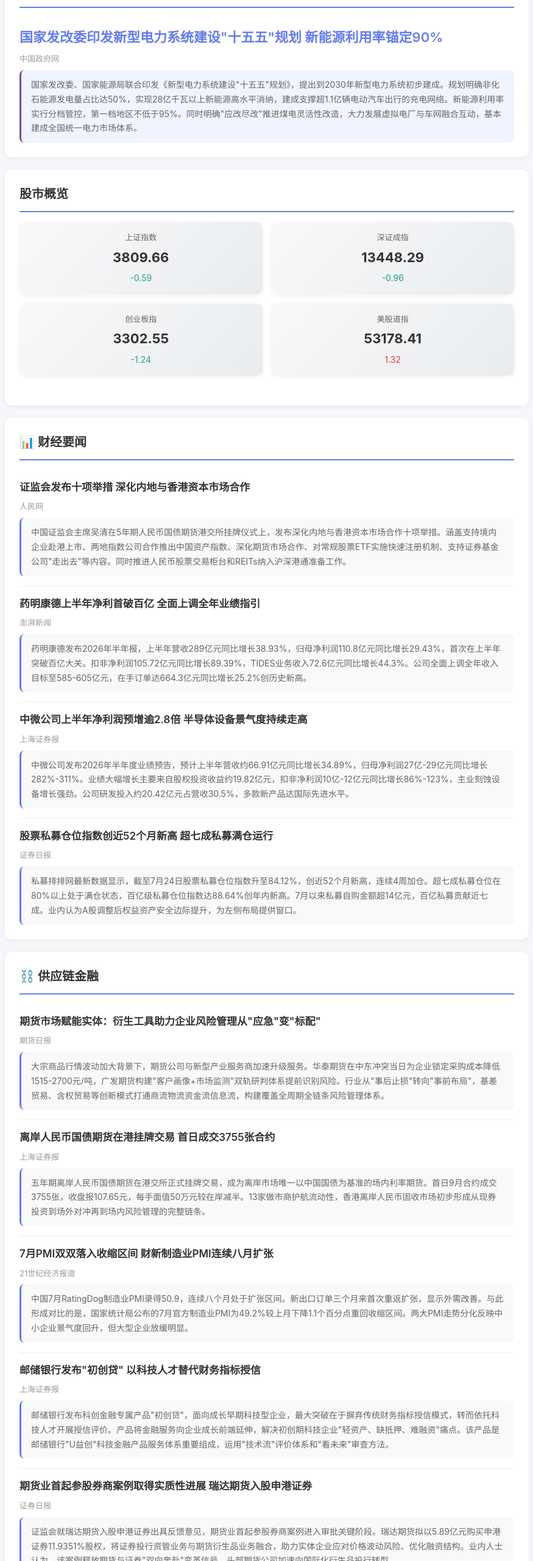
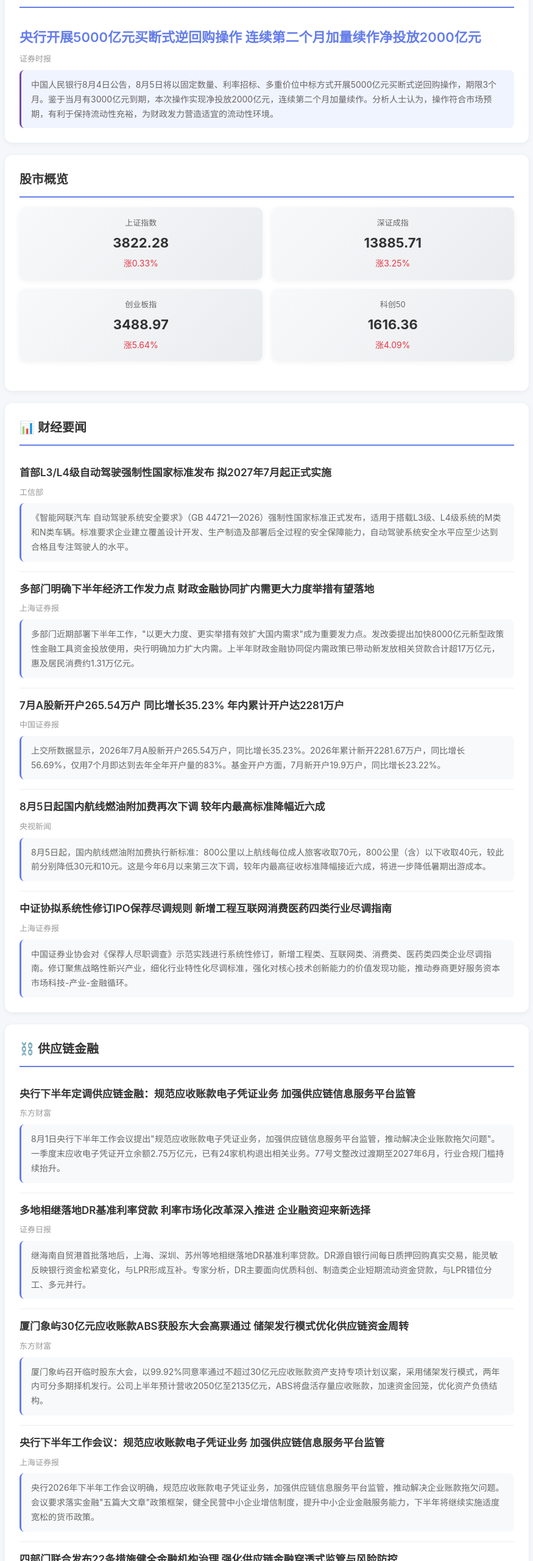
Before and after one commit to pkbmw110120/finance-morning-brief, a plain HTML site: page index.html in a window 1280 px wide. Shown: the part 240-2800 px from the top of the page at 61% size, without its empty margins (202-1077 px from the left). Drawn offline with Linux system fonts and the light colour scheme; no server answers.

Commit message:
deploy: 2026-08-05 早报（最新版）

```diff
--- a/index.html
+++ b/index.html
@@ -3,7 +3,7 @@
 <head>
     <meta charset="UTF-8">
     <meta name="viewport" content="width=device-width, initial-scale=1.0">
-    <title>2026-08-04 财经早报</title>
+    <title>2026-08-05 财经早报</title>
     <style>
         /* ========== 全局样式（固定不变）========== */
         * { margin: 0; padding: 0; box-sizing: border-box; }
@@ -274,20 +274,20 @@
 <body>
     <!-- 头部 -->
     <div class="header">
-        <h1>📰 2026-08-04 财经早报</h1>
-        <p class="subtitle">云链直贴业务参考价（2026年8月4日早间报价）</p>
+        <h1>📰 2026-08-05 财经早报</h1>
+        <p class="subtitle">云链直贴业务参考价（报价日期：2026年8月4日早间）</p>
     </div>
 
     <!-- 头条 -->
     <section class="section headline">
         <h2 class="section-title">🔥 头条</h2>
-        <article class="news-item" data-news-id="headline-1" data-news-title="新型电力系统建设"十五五"规划印发">
-            <a href="https://www.gov.cn/zhengce/zhengceku/202608/content_7077425.htm" target="_blank">
-                <h3 class="news-title">国家发改委印发新型电力系统建设"十五五"规划 新能源利用率锚定90%</h3>
+        <article class="news-item" data-news-id="headline-1" data-news-title="央行5000亿买断式逆回购 净投放2000亿">
+            <a href="http://epaper.stcn.com/con/202608/05/content_2957880.html" target="_blank">
+                <h3 class="news-title">央行开展5000亿元买断式逆回购操作 连续第二个月加量续作净投放2000亿元</h3>
             </a>
-            <div class="news-meta">中国政府网</div>
+            <div class="news-meta">证券时报</div>
 
-            <div class="ai-summary">国家发改委、国家能源局联合印发《新型电力系统建设"十五五"规划》，提出到2030年新型电力系统初步建成。规划明确非化石能源发电量占比达50%，实现28亿千瓦以上新能源高水平消纳，建成支撑超1.1亿辆电动汽车出行的充电网络。新能源利用率实行分档管控，第一档地区不低于95%。同时明确"应改尽改"推进煤电灵活性改造，大力发展虚拟电厂与车网融合互动，基本建成全国统一电力市场体系。</span>
+            <div class="ai-summary">中国人民银行8月4日公告，8月5日将以固定数量、利率招标、多重价位中标方式开展5000亿元买断式逆回购操作，期限3个月。鉴于当月有3000亿元到期，本次操作实现净投放2000亿元，连续第二个月加量续作。分析人士认为，操作符合市场预期，有利于保持流动性充裕，为财政发力营造适宜的流动性环境。</span>
         </article>
     </section>
 
@@ -299,23 +299,23 @@
 
                 <div class="market-card">
                     <div class="index-name">上证指数</div>
-                    <div class="index-value">3809.66</div>
-                    <div class="index-change down">-0.59</div>
+                    <div class="index-value">3822.28</div>
+                    <div class="index-change up">涨0.33%</div>
                 </div>
                 <div class="market-card">
                     <div class="index-name">深证成指</div>
-                    <div class="index-value">13448.29</div>
-                    <div class="index-change down">-0.96</div>
+                    <div class="index-value">13885.71</div>
+                    <div class="index-change up">涨3.25%</div>
                 </div>
                 <div class="market-card">
                     <div class="index-name">创业板指</div>
-                    <div class="index-value">3302.55</div>
-                    <div class="index-change down">-1.24</div>
+                    <div class="index-value">3488.97</div>
+                    <div class="index-change up">涨5.64%</div>
                 </div>
                 <div class="market-card">
-                    <div class="index-name">美股道指</div>
-                    <div class="index-value">53178.41</div>
-                    <div class="index-change up">1.32</div>
+                    <div class="index-name">科创50</div>
+                    <div class="index-value">1616.36</div>
+                    <div class="index-change up">涨4.09%</div>
                 </div>
             </div>
         </div>
@@ -324,40 +324,49 @@
     <section class="section finance-news">
         <h2 class="section-title">📊 财经要闻</h2>
 
-        <article class="news-item" data-news-id="news-1" data-news-title="证监会十项举措深化两地合作">
-            <a href="http://finance.people.com.cn/n1/2026/0803/c1004-40772977.html" target="_blank">
-                <h3 class="news-title">证监会发布十项举措 深化内地与香港资本市场合作</h3>
+        <article class="news-item" data-news-id="news-1" data-news-title="自动驾驶强制国标发布">
+            <a href="https://www.miit.gov.cn/jgsj/zbys/qcgy/art/2026/art_a1d2072374884287b67048a77560014e.html" target="_blank">
+                <h3 class="news-title">首部L3/L4级自动驾驶强制性国家标准发布 拟2027年7月起正式实施</h3>
             </a>
-            <div class="news-meta">人民网</div>
+            <div class="news-meta">工信部</div>
 
-            <div class="ai-summary">中国证监会主席吴清在5年期人民币国债期货港交所挂牌仪式上，发布深化内地与香港资本市场合作十项举措。涵盖支持境内企业赴港上市、两地指数公司合作推出中国资产指数、深化期货市场合作、对常规股票ETF实施快速注册机制、支持证券基金公司"走出去"等内容。同时推进人民币股票交易柜台和REITs纳入沪深港通准备工作。</span>
+            <div class="ai-summary">《智能网联汽车 自动驾驶系统安全要求》（GB 44721—2026）强制性国家标准正式发布，适用于搭载L3级、L4级系统的M类和N类车辆。标准要求企业建立覆盖设计开发、生产制造及部署后全过程的安全保障能力，自动驾驶系统安全水平应至少达到合格且专注驾驶人的水平。</span>
         </article>
 
-        <article class="news-item" data-news-id="news-2" data-news-title="药明康德上半年净利破百亿">
-            <a href="https://finance.eastmoney.com/a/202608033830056755.html" target="_blank">
-                <h3 class="news-title">药明康德上半年净利首破百亿 全面上调全年业绩指引</h3>
-            </a>
-            <div class="news-meta">澎湃新闻</div>
-
-            <div class="ai-summary">药明康德发布2026年半年报，上半年营收289亿元同比增长38.93%，归母净利润110.8亿元同比增长29.43%，首次在上半年突破百亿大关。扣非净利润105.72亿元同比增长89.39%，TIDES业务收入72.6亿元同比增长44.3%。公司全面上调全年收入目标至585-605亿元，在手订单达664.3亿元同比增长25.2%创历史新高。</span>
-        </article>
-
-        <article class="news-item" data-news-id="news-3" data-news-title="中微公司上半年净利预增超2.8倍">
-            <a href="http://www.cnstock.com/commonDetail/754781" target="_blank">
-                <h3 class="news-title">中微公司上半年净利润预增逾2.8倍 半导体设备景气度持续走高</h3>
+        <article class="news-item" data-news-id="news-2" data-news-title="财政金融协同扩内需">
+            <a href="http://www.cnstock.com/commonDetail/755346" target="_blank">
+                <h3 class="news-title">多部门明确下半年经济工作发力点 财政金融协同扩内需更大力度举措有望落地</h3>
             </a>
             <div class="news-meta">上海证券报</div>
 
-            <div class="ai-summary">中微公司发布2026年半年度业绩预告，预计上半年营收约66.91亿元同比增长34.89%，归母净利润27亿-29亿元同比增长282%-311%。业绩大幅增长主要来自股权投资收益约19.82亿元，扣非净利润10亿-12亿元同比增长86%-123%，主业刻蚀设备增长强劲。公司研发投入约20.42亿元占营收30.5%，多款新产品达国际先进水平。</span>
+            <div class="ai-summary">多部门近期部署下半年工作，"以更大力度、更实举措有效扩大国内需求"成为重要发力点。发改委提出加快8000亿元新型政策性金融工具资金投放使用，央行明确加力扩大内需。上半年财政金融协同促内需政策已带动新发放相关贷款合计超17万亿元，惠及居民消费约1.31万亿元。</span>
         </article>
 
-        <article class="news-item" data-news-id="news-4" data-news-title="股票私募仓位创52个月新高">
-            <a href="https://stcn.com/article/detail/4056670.html" target="_blank">
-                <h3 class="news-title">股票私募仓位指数创近52个月新高 超七成私募满仓运行</h3>
+        <article class="news-item" data-news-id="news-3" data-news-title="7月A股新开户265万户">
+            <a href="https://finance.eastmoney.com/a/202608043831527234.html" target="_blank">
+                <h3 class="news-title">7月A股新开户265.54万户 同比增长35.23% 年内累计开户达2281万户</h3>
             </a>
-            <div class="news-meta">证券日报</div>
+            <div class="news-meta">中国证券报</div>
 
-            <div class="ai-summary">私募排排网最新数据显示，截至7月24日股票私募仓位指数升至84.12%，创近52个月新高，连续4周加仓。超七成私募仓位在80%以上处于满仓状态，百亿级私募仓位指数达88.64%创年内新高。7月以来私募自购金额超14亿元，百亿私募贡献近七成。业内认为A股调整后权益资产安全边际提升，为左侧布局提供窗口。</span>
+            <div class="ai-summary">上交所数据显示，2026年7月A股新开户265.54万户，同比增长35.23%。2026年累计新开2281.67万户，同比增长56.69%，仅用7个月即达到去年全年开户量的83%。基金开户方面，7月新开户19.9万户，同比增长23.22%。</span>
+        </article>
+
+        <article class="news-item" data-news-id="news-4" data-news-title="燃油附加费今日下调">
+            <a href="https://stcn.com/article/detail/4052357.html" target="_blank">
+                <h3 class="news-title">8月5日起国内航线燃油附加费再次下调 较年内最高标准降幅近六成</h3>
+            </a>
+            <div class="news-meta">央视新闻</div>
+
+            <div class="ai-summary">8月5日起，国内航线燃油附加费执行新标准：800公里以上航线每位成人旅客收取70元，800公里（含）以下收取40元，较此前分别降低30元和10元。这是今年6月以来第三次下调，较年内最高征收标准降幅接近六成，将进一步降低暑期出游成本。</span>
+        </article>
+
+        <article class="news-item" data-news-id="news-5" data-news-title="中证协修订IPO尽调规则">
+            <a href="http://www.cnstock.com/commonDetail/755331" target="_blank">
+                <h3 class="news-title">中证协拟系统性修订IPO保荐尽调规则 新增工程互联网消费医药四类行业尽调指南</h3>
+            </a>
+            <div class="news-meta">上海证券报</div>
+
+            <div class="ai-summary">中国证券业协会对《保荐人尽职调查》示范实践进行系统性修订，新增工程类、互联网类、消费类、医药类四类企业尽调指南。修订聚焦战略性新兴产业，细化行业特性化尽调标准，强化对核心技术创新能力的价值发现功能，推动券商更好服务资本市场科技-产业-金融循环。</span>
         </article>
 
     </section>
@@ -366,49 +375,49 @@
     <section class="section supply-news">
         <h2 class="section-title">⛓️ 供应链金融</h2>
 
-        <article class="news-item" data-news-id="snews-1" data-news-title="期货市场赋能实体风险管理">
-            <a href="https://stcn.com/article/detail/4056722.html" target="_blank">
-                <h3 class="news-title">期货市场赋能实体：衍生工具助力企业风险管理从"应急"变"标配"</h3>
+        <article class="news-item" data-news-id="snews-1" data-news-title="央行定调供应链金融监管">
+            <a href="https://caifuhao.eastmoney.com/news/20260804104402975492620" target="_blank">
+                <h3 class="news-title">央行下半年定调供应链金融：规范应收账款电子凭证业务 加强供应链信息服务平台监管</h3>
             </a>
-            <div class="news-meta">期货日报</div>
+            <div class="news-meta">东方财富</div>
 
-            <div class="ai-summary">大宗商品行情波动加大背景下，期货公司与新型产业服务商加速升级服务。华泰期货在中东冲突当日为企业锁定采购成本降低1515-2700元/吨，广发期货构建"客户画像+市场监测"双轨研判体系提前识别风险。行业从"事后止损"转向"事前布局"，基差贸易、含权贸易等创新模式打通商流物流资金流信息流，构建覆盖全周期全链条风险管理体系。</span>
+            <div class="ai-summary">8月1日央行下半年工作会议提出"规范应收账款电子凭证业务，加强供应链信息服务平台监管，推动解决企业账款拖欠问题"。一季度末应收电子凭证开立余额2.75万亿元，已有24家机构退出相关业务。77号文整改过渡期至2027年6月，行业合规门槛持续抬升。</span>
         </article>
 
-        <article class="news-item" data-news-id="snews-2" data-news-title="离岸人民币国债期货港交所挂牌">
-            <a href="https://stcn.com/article/detail/4056775.html" target="_blank">
-                <h3 class="news-title">离岸人民币国债期货在港挂牌交易 首日成交3755张合约</h3>
+        <article class="news-item" data-news-id="snews-2" data-news-title="DR基准利率贷款多地落地">
+            <a href="https://stcn.com/article/detail/4058844.html" target="_blank">
+                <h3 class="news-title">多地相继落地DR基准利率贷款 利率市场化改革深入推进 企业融资迎来新选择</h3>
+            </a>
+            <div class="news-meta">证券日报</div>
+
+            <div class="ai-summary">继海南自贸港首批落地后，上海、深圳、苏州等地相继落地DR基准利率贷款。DR源自银行间每日质押回购真实交易，能灵敏反映银行资金松紧变化，与LPR形成互补。专家分析，DR主要面向优质科创、制造类企业短期流动资金贷款，与LPR错位分工、多元并行。</span>
+        </article>
+
+        <article class="news-item" data-news-id="snews-3" data-news-title="象屿30亿应收账款ABS获批">
+            <a href="https://data.eastmoney.com/notices/detail/600057/AN202608041827622556.html" target="_blank">
+                <h3 class="news-title">厦门象屿30亿元应收账款ABS获股东大会高票通过 储架发行模式优化供应链资金周转</h3>
+            </a>
+            <div class="news-meta">东方财富</div>
+
+            <div class="ai-summary">厦门象屿召开临时股东大会，以99.92%同意率通过不超过30亿元应收账款资产支持专项计划议案，采用储架发行模式，两年内可分多期择机发行。公司上半年预计营收2050亿至2135亿元，ABS将盘活存量应收账款，加速资金回笼，优化资产负债结构。</span>
+        </article>
+
+        <article class="news-item" data-news-id="snews-4" data-news-title="央行下半年工作会议规范应收账款电子凭证">
+            <a href="http://www.cnstock.com/commonDetail/754069" target="_blank">
+                <h3 class="news-title">央行下半年工作会议：规范应收账款电子凭证业务 加强供应链信息服务平台监管</h3>
             </a>
             <div class="news-meta">上海证券报</div>
 
-            <div class="ai-summary">五年期离岸人民币国债期货在港交所正式挂牌交易，成为离岸市场唯一以中国国债为基准的场内利率期货。首日9月合约成交3755张，收盘报107.65元，每手面值50万元较在岸减半。13家做市商护航流动性，香港离岸人民币固收市场初步形成从现券投资到场外对冲再到场内风险管理的完整链条。</span>
+            <div class="ai-summary">央行2026年下半年工作会议明确，规范应收账款电子凭证业务，加强供应链信息服务平台监管，推动解决企业账款拖欠问题。会议要求落实金融"五篇大文章"政策框架，健全民营中小企业增信制度，提升中小企业金融服务能力，下半年将继续实施适度宽松的货币政策。</span>
         </article>
 
-        <article class="news-item" data-news-id="snews-3" data-news-title="7月财新制造业PMI连续八月扩张">
-            <a href="https://m.21jingji.com/article/20260803/herald/51d57ab4ddbce16abebe8d39bb9428f9.html" target="_blank">
-                <h3 class="news-title">7月PMI双双落入收缩区间 财新制造业PMI连续八月扩张</h3>
-            </a>
-            <div class="news-meta">21世纪经济报道</div>
-
-            <div class="ai-summary">中国7月RatingDog制造业PMI录得50.9，连续八个月处于扩张区间。新出口订单三个月来首次重返扩张，显示外需改善。与此形成对比的是，国家统计局公布的7月官方制造业PMI为49.2%较上月下降1.1个百分点重回收缩区间。两大PMI走势分化反映中小企业景气度回升，但大型企业放缓明显。</span>
-        </article>
-
-        <article class="news-item" data-news-id="snews-4" data-news-title="邮储银行发布"初创贷"产品">
-            <a href="http://www.cnstock.com/commonDetail/754349" target="_blank">
-                <h3 class="news-title">邮储银行发布"初创贷" 以科技人才替代财务指标授信</h3>
-            </a>
-            <div class="news-meta">上海证券报</div>
-
-            <div class="ai-summary">邮储银行发布科创金融专属产品"初创贷"，面向成长早期科技型企业，最大突破在于摒弃传统财务指标授信模式，转而依托科技人才开展授信评价。产品将金融服务向企业成长前端延伸，解决初创期科技企业"轻资产、缺抵押、难融资"痛点。该产品是邮储银行"U益创"科技金融产品服务体系重要组成，运用"技术流"评价体系和"看未来"审查方法。</span>
-        </article>
-
-        <article class="news-item" data-news-id="snews-5" data-news-title="瑞达期货入股申港证券进展">
-            <a href="https://stcn.com/article/detail/4056652.html" target="_blank">
-                <h3 class="news-title">期货业首起参股券商案例取得实质性进展 瑞达期货入股申港证券</h3>
+        <article class="news-item" data-news-id="snews-5" data-news-title="四部门22条健全金融机构治理">
+            <a href="https://stcn.com/article/detail/4054347.html" target="_blank">
+                <h3 class="news-title">四部门联合发布22条措施健全金融机构治理 强化供应链金融穿透式监管与风险防控</h3>
             </a>
             <div class="news-meta">证券日报</div>
 
-            <div class="ai-summary">证监会就瑞达期货入股申港证券出具反馈意见，期货业首起参股券商案例进入审批关键阶段。瑞达期货拟以5.89亿元购买申港证券11.9351%股权，将证券投行资管业务与期货衍生品业务融合，助力实体企业应对价格波动风险、优化融资结构。业内人士认为，该案例释放期货与证券"双向奔赴"变革信号，头部期货公司加速向国际化衍生品投行转型。</span>
+            <div class="ai-summary">金融监管总局、央行、证监会、财政部联合发布《关于健全金融机构治理的实施实施意见》，提出22条措施，目标到2029年基本形成权责边界清晰、风险管理严格的金融机构治理机制。年内已有53家中介机构被处置，穿透式监管持续加码。</span>
         </article>
 
     </section>
@@ -428,7 +437,7 @@
                     </tbody>
                 </table>
                 </div>
-                <p class="note">*小票适当加点。云链直贴业务参考价（2026年8月4日早间报价）</p>
+                <p class="note">*小票适当加点。*小票适当加点</p>
             </div>
         </div>
 
```
